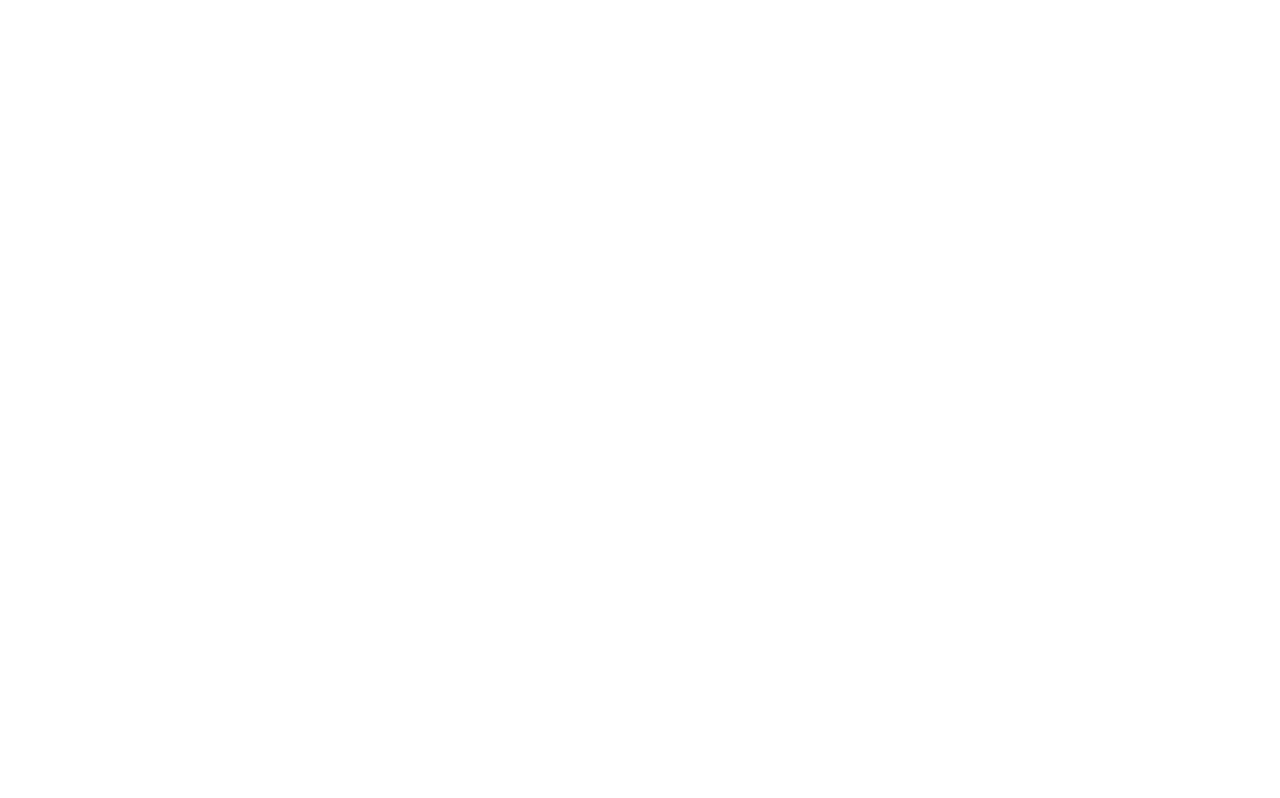
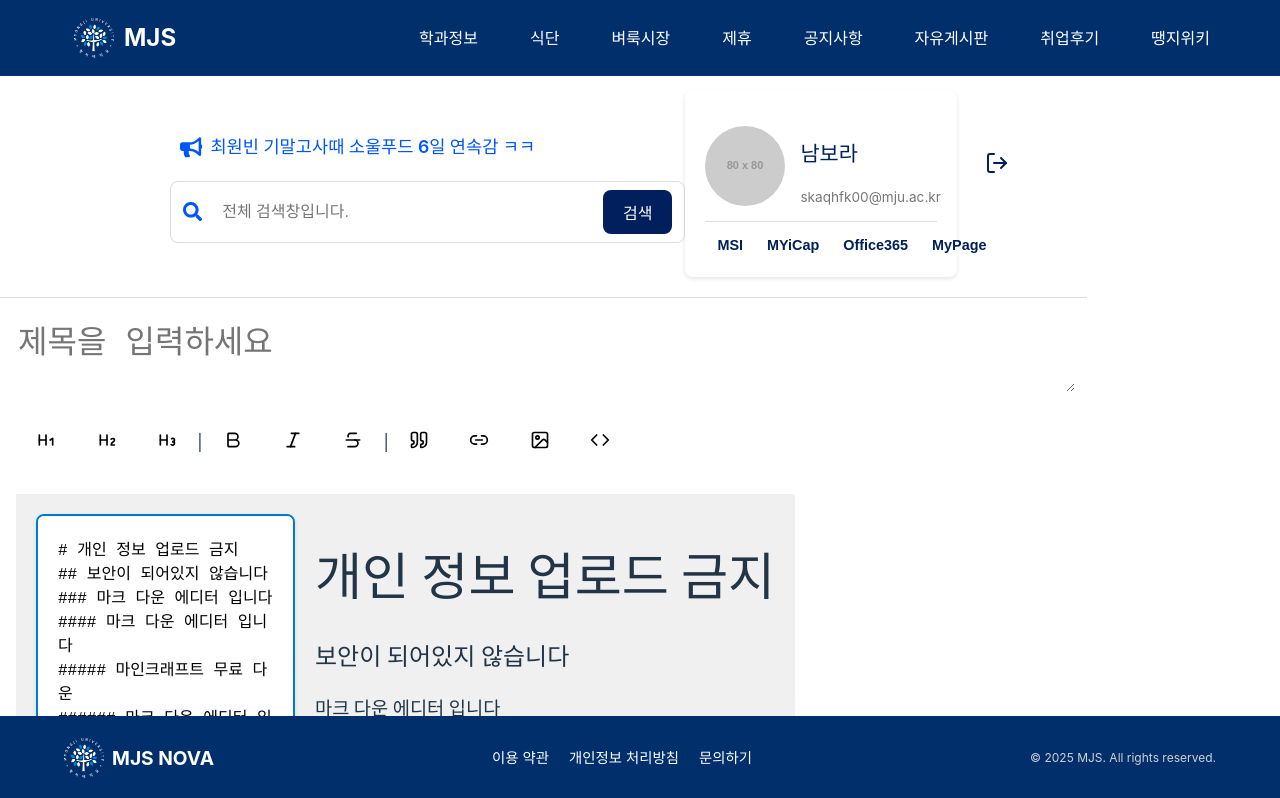
Before and after one commit to ChoiTheCreator/MJS-FRONT, a React (Vite) app: page / in a window 1280 px wide. Before the commit this address had no page. Shown: the top 798 px of the page. Built offline with nearby package versions, Linux system fonts and the light colour scheme.

Commit message:
chore. 테스트 페이지 라우팅

```diff
--- a/src/App.jsx
+++ b/src/App.jsx
@@ -11,9 +11,7 @@
       {/* Layout 적용되는 페이지
       공통되는 부분 */}
       <Route element={<Layout />}>
-        <Route path="/main" element={<MainPage />} />
-        <Route path="/board" element={<BoardPage />} />
-        <Route path="/test" element={<TestPage />} />
+        <Route path="/" element={<TestPage />} />
       </Route>
       {/* Layout 미적용 페이지 */}
     </Routes>
```
